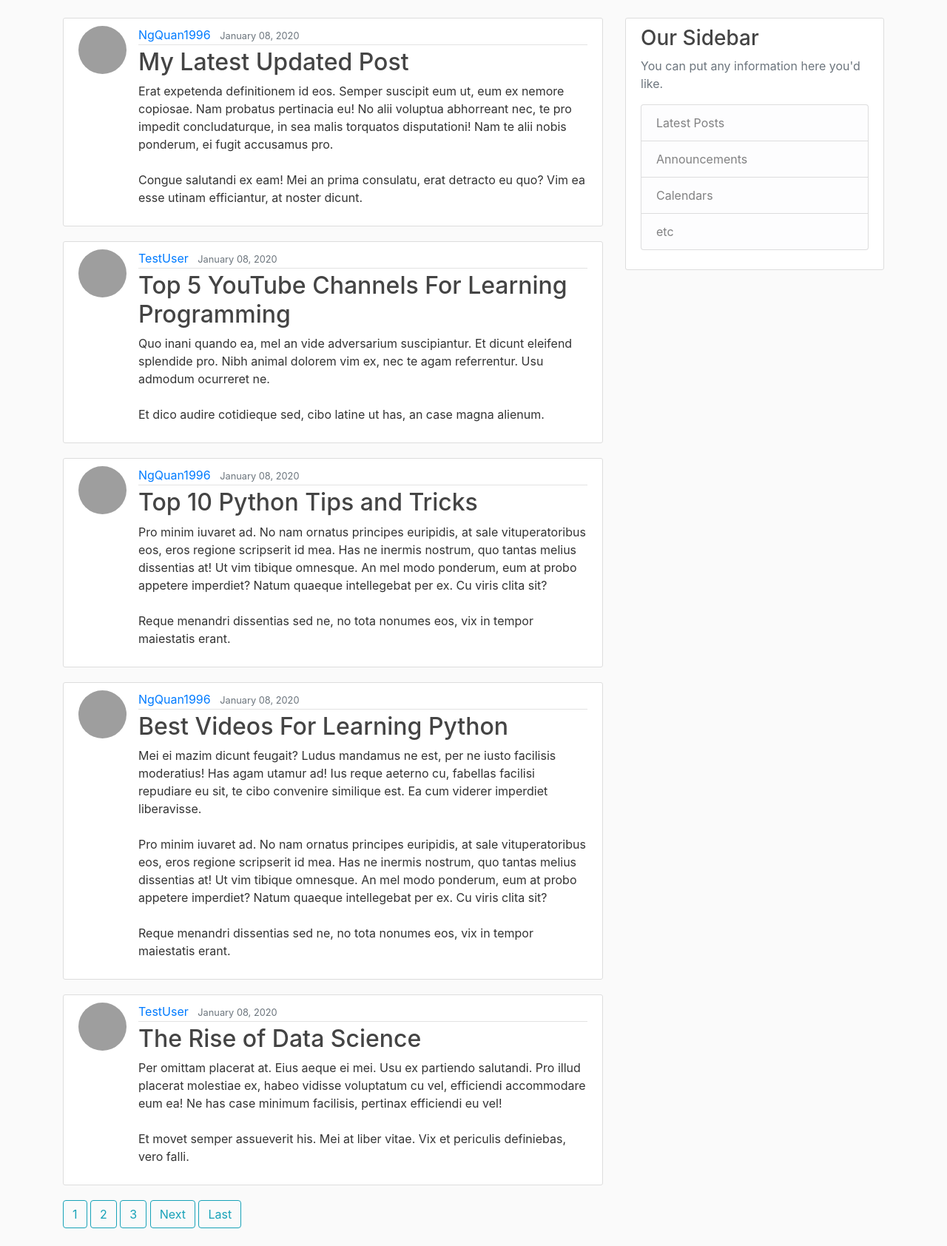
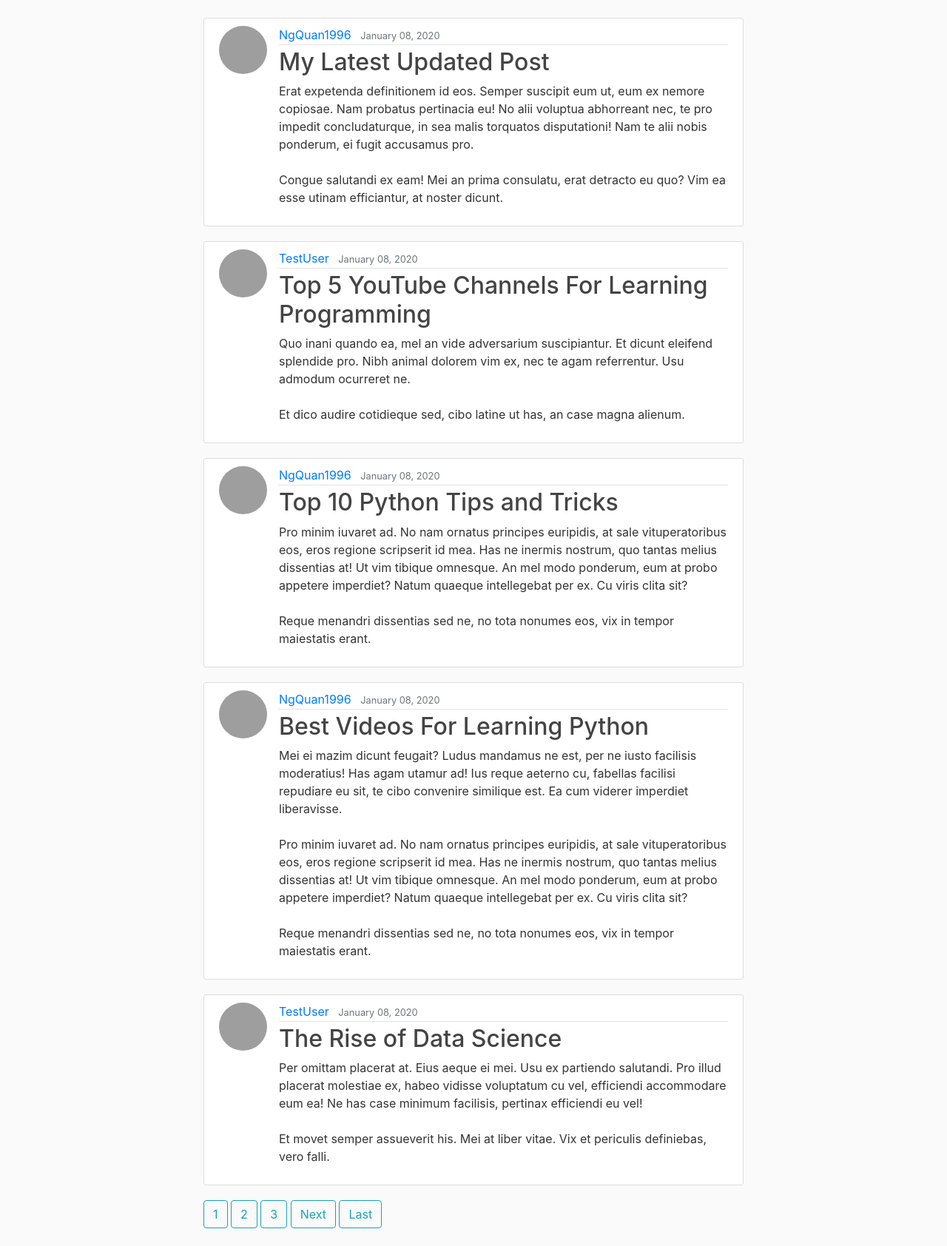
Before and after one commit to QuanNg1996/Django-Blog, a Django app: page / in a window 1280 px wide. Shown: the part 56-1740 px from the top of the page at 74% size. Run offline with Django 3.2, Linux system fonts and the light colour scheme; data comes from the database, SQL or seed files in the repository; some libraries are stand-ins or nearby versions; grey boxes are pictures that could not be loaded.

Commit message:
Changed the home page

```diff
--- a/blog/static/blog/main.css
+++ b/blog/static/blog/main.css
@@ -82,3 +82,7 @@ a.article-title:hover {
 .account-heading {
   font-size: 2.5rem;
 }
+
+.col-md-8 {
+  margin: auto !important;
+}
--- a/blog/templates/blog/base.html
+++ b/blog/templates/blog/base.html
@@ -57,7 +57,7 @@
         {% endif %}
         {% block content %}{% endblock %}
       </div>
-      <div class="col-md-4">
+      <!-- <div class="col-md-4">
         <div class="content-section">
           <h3>Our Sidebar</h3>
           <p class='text-muted'>You can put any information here you'd like.
@@ -69,7 +69,7 @@
             </ul>
           </p>
         </div>
-      </div>
+      </div> -->
     </div>
   </main>
     <!-- Optional JavaScript -->
```
